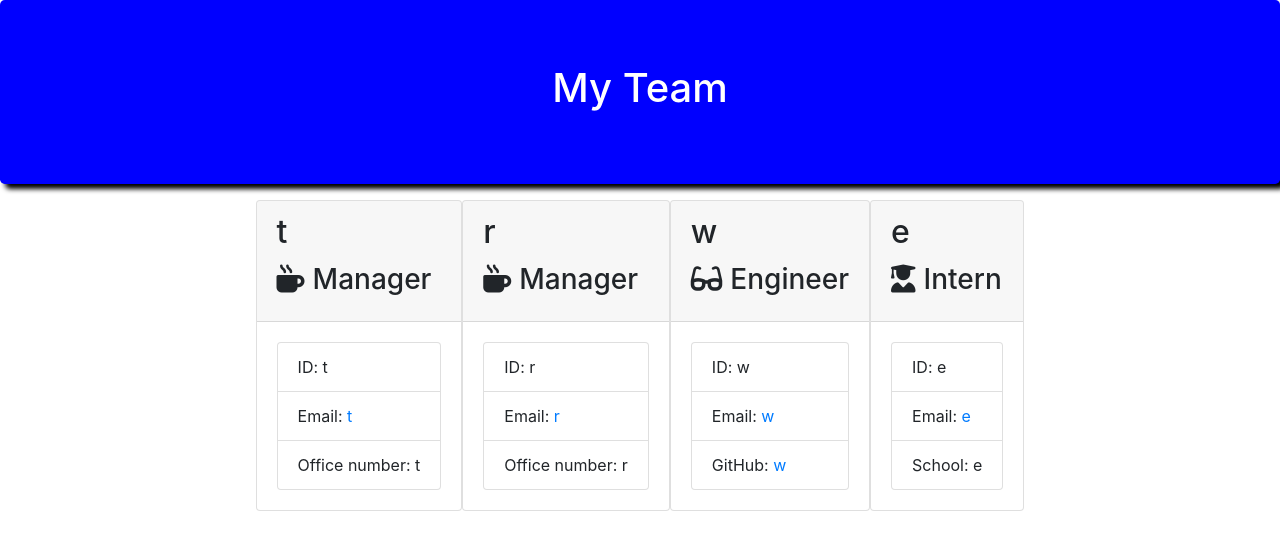
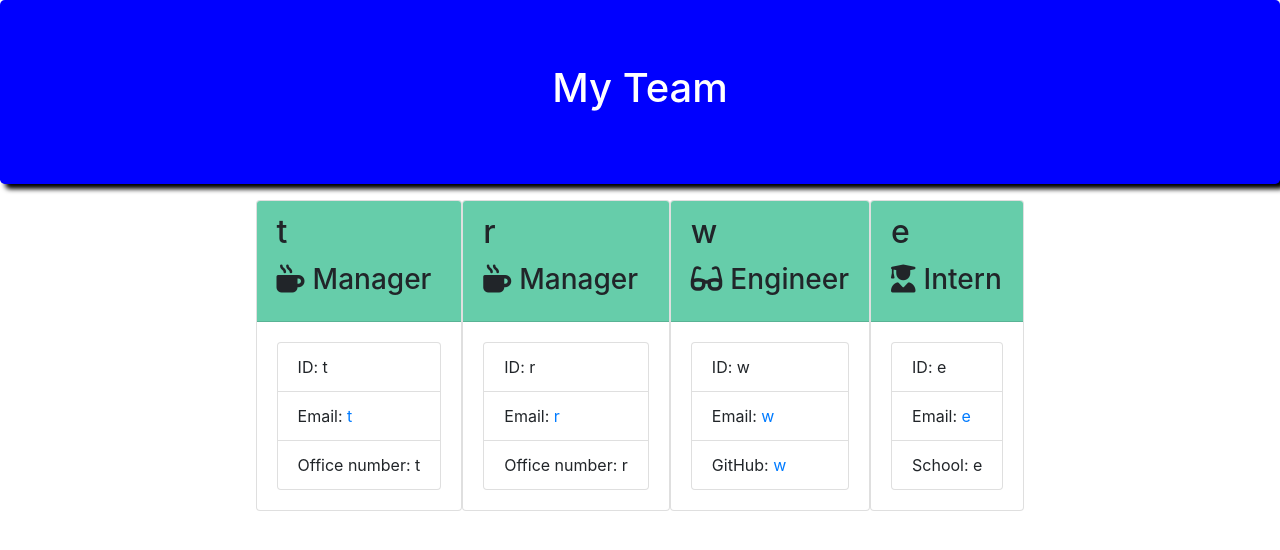
Before and after one commit to OmaurBliss/EmployeeGenerator, a plain HTML site: page 02-Homework/Develop/Output/team.html in a window 1280 px wide. Drawn offline with nearby package versions, Linux system fonts and the light colour scheme.

Commit message:
added background color to card header

```diff
--- a/02-Homework/Develop/Output/style.css
+++ b/02-Homework/Develop/Output/style.css
@@ -5,3 +5,8 @@
     margin-bottom: 60px;
 
 }
+
+.card-header{
+
+    background-color: mediumaquamarine;
+}
```
